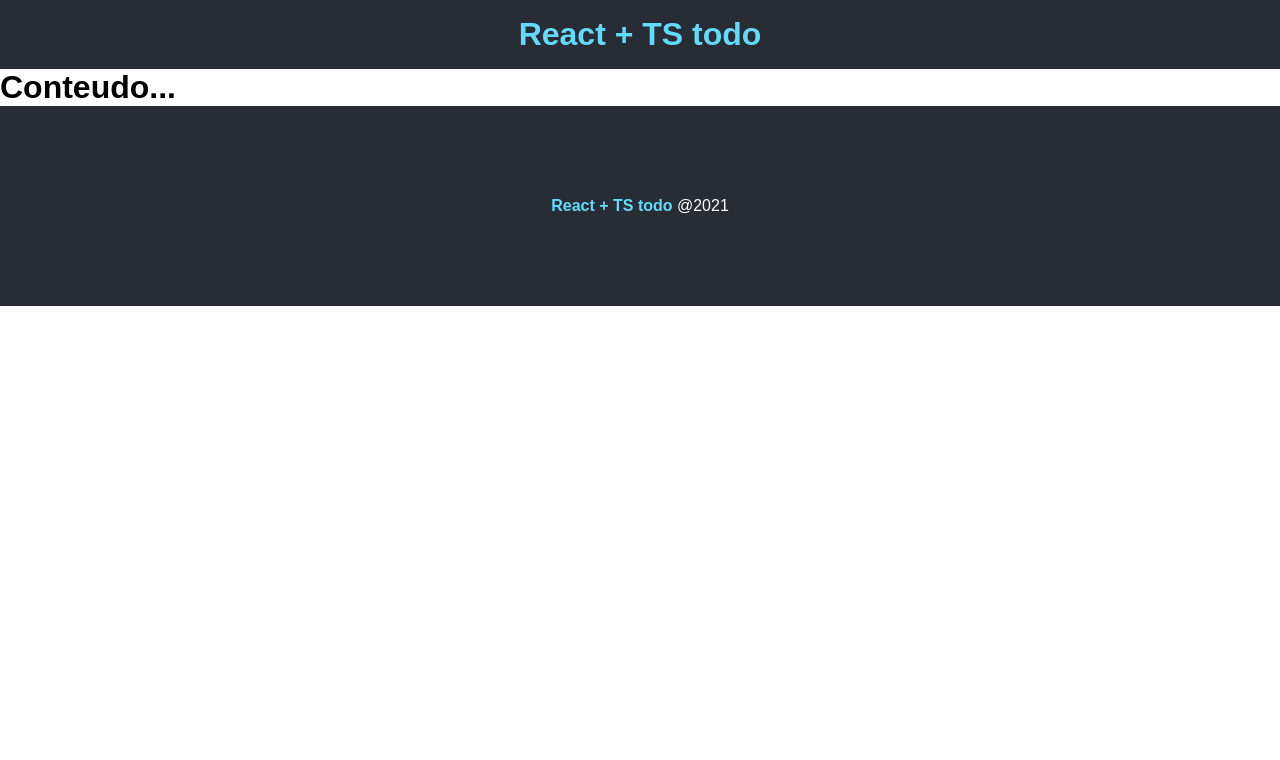
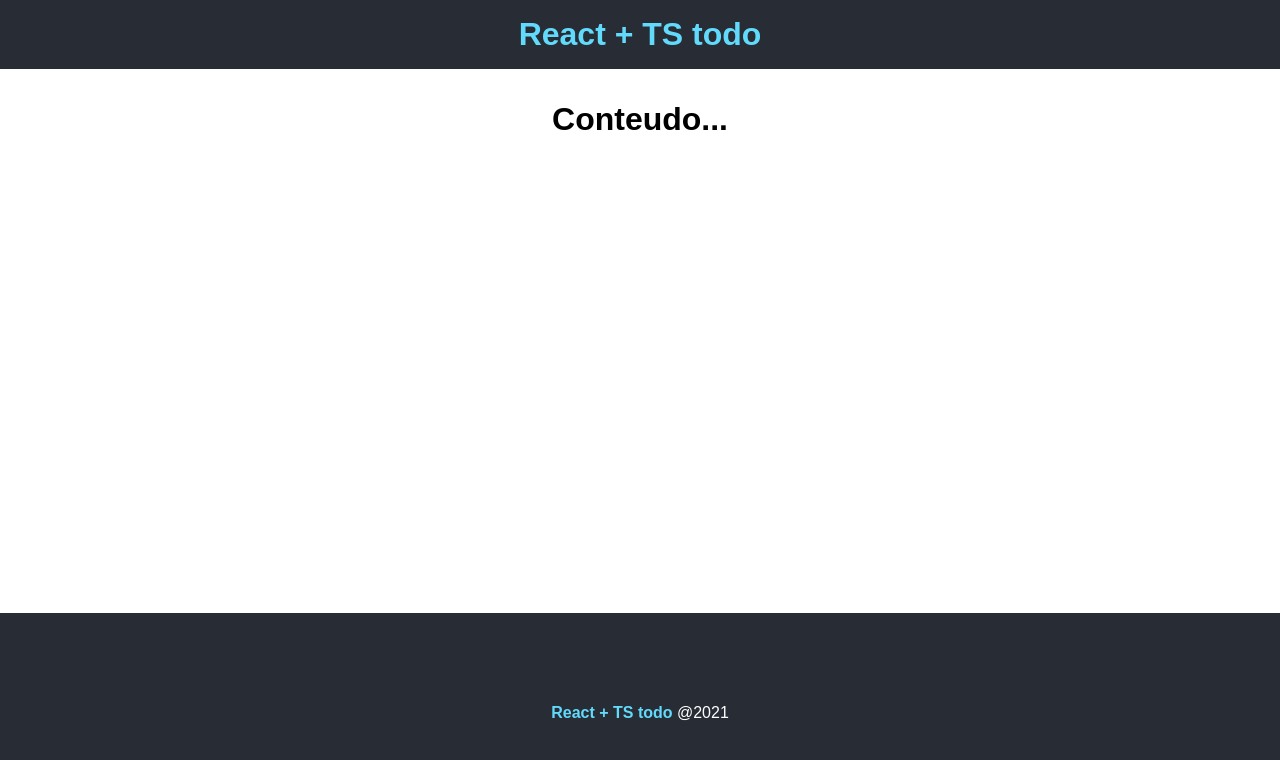
Before and after one commit to giclayne/todo-react, a React (Create React App) app: page / in a window 1280 px wide. Shown: the top 760 px of the page. Built offline with nearby package versions, Linux system fonts and the light colour scheme; the HTML template or start-up script is replaced by a standard one.

Commit message:
importando css principal

```diff
--- a/src/App.tsx
+++ b/src/App.tsx
@@ -1,12 +1,15 @@
 import React from 'react';
 import Footer from './components/Footer';
 import Header from './components/Header';
-
+import styles from "./App.module.css"
 function App() {
   return (
     <div className="App">
       <Header />
+
+      <main className={styles.main}>
       <h1>Conteudo...</h1>
+      </main>
       <Footer />
     </div>
   );
```
